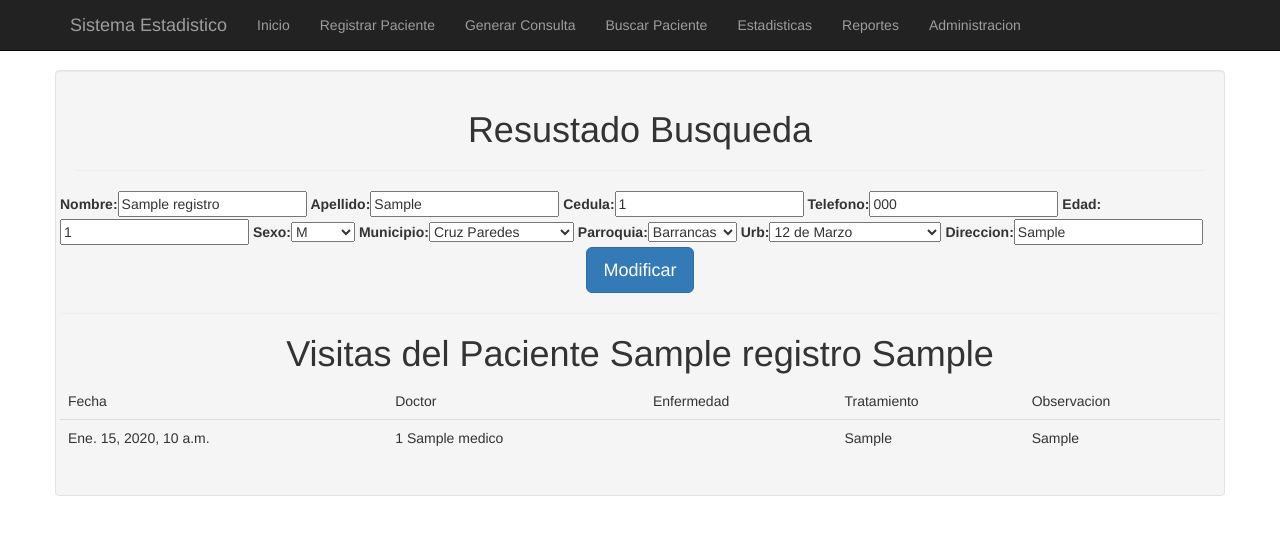
After one commit to mykrov/sistemaweb, a Django app: page /buscar/1/ in a window 1280 px wide. The commit adds this page. Shown: the top 535 px of the page. Run offline with Django 3.2, Linux system fonts and the light colour scheme; tables that the repository leaves empty hold one stand-in row (values such as "Sample post"); parts of the project's set-up code (start-up, migrations or seed data) failed here and were passed over; some libraries are stand-ins or nearby versions.

Commit message:
Pagina de buscar registros por cedula con tabla de las visitas.

```diff
--- a/registro/urls.py
+++ b/registro/urls.py
@@ -2,7 +2,7 @@ from django.conf.urls import url
 from . import views
 
 urlpatterns = [
-	url(r'^$', views.registrop, name='registrop'),
+
 	url(r'^$', views.inicio, name='inicio'),
 	url(r'^$', views.manuel, name='manuel'),
 	url(r'^$', views.consulta, name='consulta'),
--- a/registro/views.py
+++ b/registro/views.py
@@ -1,14 +1,9 @@
-from django.shortcuts import render
+from django.shortcuts import render, redirect
 from django.http import HttpResponse,Http404
 from .forms import RegistradoForm, ConsultaForm
 from .models import Registro, Enfermedad, Consulta
 
 # Create your views here.
-
-#Vista de registro de pacientes
-def registrop (request):
-	return render(request,'registrotabs.html',{})
-
 
 #Vista del Login
 def inicio (request):
@@ -40,3 +35,22 @@ def consulta (request):
 		"formularioConsulta":formularioConsulta
 	}
 	return render(request,'consulta.html',contexto)
+
+def buscar_paciente (request, ci):
+	paciente = Registro.objects.get(cedula=ci)
+	if request.method == 'GET':
+		form = RegistradoForm(instance=paciente)
+		table = Consulta.objects.filter(paciente=ci)
+		#esta es para generar el nombre del paciente para el html
+		nombre_paciente = paciente.nombre + ' '+paciente.apellido
+		#muestro el nombre del paciente consultado por consola
+		print ('consulta a: '+ paciente.nombre + ' '+paciente.apellido)
+
+	else:
+		form = RegistradoForm(request.POST, instance=paciente)
+		if form.is_valid():
+			form.save()
+		#return redirect	('registro:manuel')
+		#paso todos los contextos, primero el formulario, luego pra crear la tabla y ultimo el nombre para el html
+	contexto = {"form":form, "table":table, "nombre_paciente":nombre_paciente,}
+	return render(request,'buscar.html',contexto)
--- a/templates/base.html
+++ b/templates/base.html
@@ -52,10 +52,22 @@
                         <a href="/inicio/">Inicio</a>
                     </li>
                     <li>
-                        <a href="/manuel/">Registro</a>
+                        <a href="/manuel/">Registrar Paciente</a>
                     </li>
                     <li>
-                        <a href="/consulta/">Consulta</a>
+                        <a href="/consulta/">Generar Consulta</a>
+                    </li>
+                    <li>
+                        <a href="/consulta/">Buscar Paciente</a>
+                    </li>
+                    <li>
+                        <a href="/consulta/">Estadisticas</a>
+                    </li>
+                    <li>
+                        <a href="/consulta/">Reportes</a>
+                    </li>
+                    <li>
+                        <a href="/consulta/">Administracion</a>
                     </li>
                 </ul>
             </div>
@@ -79,6 +91,10 @@
                 {% block maincontent %}
 
                 {% endblock maincontent %}
+
+                {% block tabla %}
+
+                {% endblock tabla %}
             </div>
         </div>
         <!-- /.row -->
--- /dev/null
+++ b/templates/buscar.html
@@ -0,0 +1,56 @@
+{% extends 'base.html' %}
+{% load bootstrap %}
+
+{% block seccion %}
+    <h1>Resustado Busqueda</h1>
+{% endblock seccion %}
+
+{% block maincontent %}
+    <form method="POST" action="">{% csrf_token %}
+
+    {{form|bootstrap_horizontal}}
+
+    <button type="submit" class="btn btn-primary center-block btn-lg">Modificar</button>
+    <hr>
+{% endblock maincontent %}
+
+<div class="row">
+	<div class="col-lg-12 text-center">
+{% block tabla %}
+
+				<h1 class="text-center">Visitas del Paciente {{nombre_paciente}}</h1>
+				<table class = "table table-hover">
+					<thead>
+						<tr>
+							<td>Fecha</td>
+							<td>Doctor</td>
+							<td>Enfermedad</td>
+							<td>Tratamiento</td>
+							<td>Observacion</td>
+						</tr>
+					</thead>
+					<tbody>
+						{% if table %}
+						{% for table in table %}
+						<tr>
+							<td>{{ table.fecha_consulta }}</td>
+							<td>{{ table.medico_tratante }}</td>
+							<td>{{ table.enfermedad_presente }}</td>
+							<td>{{ table.tratamiento }}</td>
+							<td>{{ table.observacion }}</td>
+						</tr>
+						{% endfor %}
+						{% else %}
+						</tr>
+							<td>Sin Registros</td>
+							<td>Sin Registros</td>
+							<td>Sin Registros</td>
+							<td>Sin Registros</td>
+						</tr>
+						{% endif %}
+					</tbody>
+				</table>
+
+{% endblock tabla %}
+			</div>
+	</div>
--- a/templates/consulta.html
+++ b/templates/consulta.html
@@ -2,7 +2,7 @@
 {% load bootstrap %}
 
 {% block seccion %}
-    <h1>Consulta</h1>
+    <h1>Generar Consulta</h1>
 {% endblock seccion %}
 
 {% block maincontent %}
--- a/web/urls.py
+++ b/web/urls.py
@@ -17,7 +17,7 @@ from django.conf import settings
 from django.conf.urls import include, url
 from django.conf.urls.static import static
 from django.contrib import admin
-from registro.views import registrop, inicio, historia,manuel,consulta
+from registro.views import inicio, historia,manuel,consulta, buscar_paciente
 
 
 #from registro import views
@@ -26,10 +26,11 @@ urlpatterns = [
     url(r'^admin/', admin.site.urls),
     url(r'', include('smart_selects.urls')),
     url(r'^inicio/$',inicio),
-    url(r'^registro/$',registrop),
     url(r'^historia/',historia),
     url(r'^manuel/',manuel),
     url(r'^consulta/',consulta),
+    #el  parametro de la URL debe coincidir con el parametro de la vista, en este caso es 'ci'
+    url(r'^buscar/(?P<ci>\d+)/',buscar_paciente, name='busqueda_paciente'),
 ]
 if settings.DEBUG:
 	urlpatterns += static(settings.STATIC_URL, document_root=settings.STATIC_ROOT)
```
